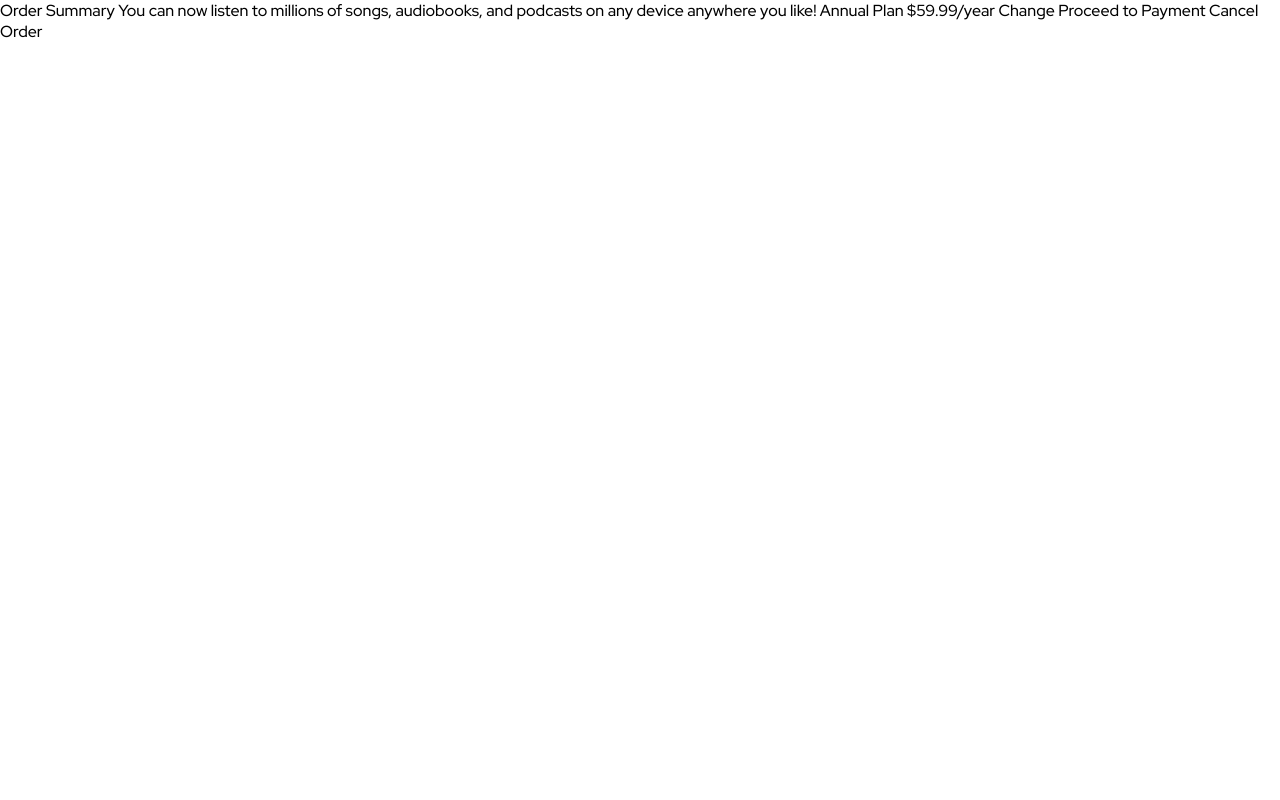
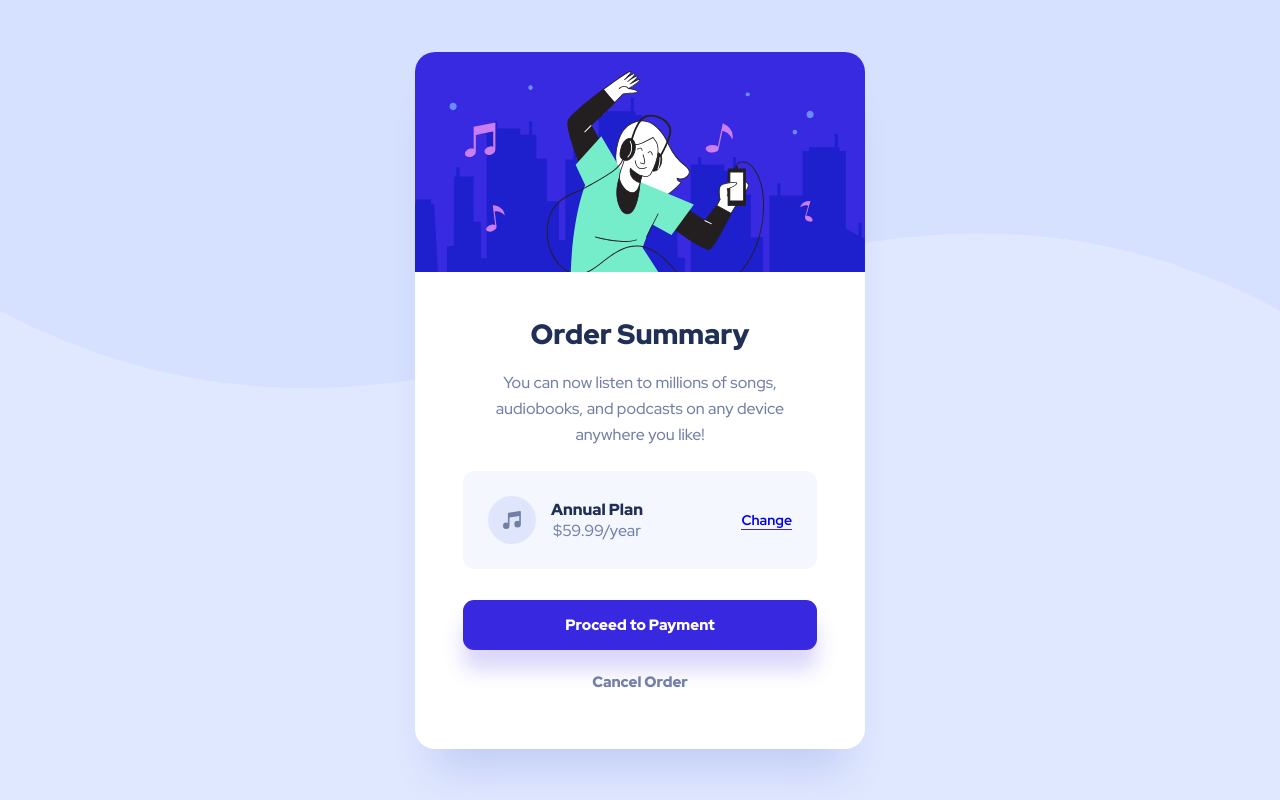
Before and after one commit to solvman/order-summary-component-main, a plain HTML site: page index.html in a window 1280 px wide. Drawn offline with Linux system fonts and the light colour scheme.

Commit message:
Project done

```diff
--- a/index.html
+++ b/index.html
@@ -19,8 +19,35 @@
     <title>Frontend Mentor | Order summary card</title>
   </head>
   <body>
-    Order Summary You can now listen to millions of songs, audiobooks, and
-    podcasts on any device anywhere you like! Annual Plan $59.99/year Change
-    Proceed to Payment Cancel Order
+    <main>
+      <div class="card">
+        <img
+          src="./images/illustration-hero.svg"
+          alt="girl dancing"
+          class="card__img"
+        />
+        <div class="card__content">
+          <h2 class="card__title">Order Summary</h2>
+          <p class="card__body">
+            You can now listen to millions of songs, audiobooks, and podcasts on
+            any device anywhere you like!
+          </p>
+          <div class="subscribe">
+            <img
+              src="./images/icon-music.svg"
+              alt="musical note icon"
+              class="subscribe__img"
+            />
+            <p class="subscribe__plan">
+              <strong class="subscribe__plan-title">Annual Plan</strong
+              ><br />$59.99/year
+            </p>
+            <a class="subscribe__change" href="#">Change</a>
+          </div>
+          <a href="#" class="btn btn--primary">Proceed to Payment</a>
+          <a href="#" class="btn btn--ghost">Cancel Order</a>
+        </div>
+      </div>
+    </main>
   </body>
 </html>
--- a/style.css
+++ b/style.css
@@ -1,12 +1,19 @@
 /* Variables */
 
 :root {
+  --clr-white-100: hsl(0, 100%, 100%);
+
   --clr-primary-100: hsl(225, 100%, 94%);
+  --clr-primary-500: hsl(245, 83%, 68%);
   --clr-primary-900: hsl(245, 75%, 52%);
 
   --clr-neutral-100: hsl(225, 100%, 98%);
   --clr-neutral-500: hsl(224, 23%, 55%);
   --clr-neutral-900: hsl(223, 47%, 23%);
+
+  --fw-500: 500;
+  --fw-700: 700;
+  --fw-900: 900;
 }
 
 /* Resets */
@@ -33,5 +40,144 @@ img {
 /* Styles  */
 
 body {
+  background-color: var(--clr-primary-100);
+  background-image: url("./images/pattern-background-mobile.svg");
+  background-repeat: no-repeat;
+  background-size: contain;
   font-family: "Red Hat Display", sans-serif;
+  padding: 1.5em;
+  height: 100vh;
+  display: flex;
+  justify-content: center;
+  align-items: center;
 }
+
+.btn {
+  display: block;
+  text-decoration: none;
+  margin-bottom: 0.5em;
+  font-weight: var(--fw-900);
+  border-radius: 11px;
+  padding: 0.9375rem 0;
+}
+
+.btn--primary {
+  color: var(--clr-white-100);
+  background-color: var(--clr-primary-900);
+  box-shadow: 0 20px 20px 0px rgba(56, 42, 225, 0.19);
+}
+
+.btn--primary:hover,
+.btn--primary:focus {
+  background-color: var(--clr-primary-500);
+}
+
+.btn--ghost {
+  color: var(--clr-neutral-500);
+}
+
+.btn--ghost:hover,
+.btn--ghost:focus {
+  color: var(--clr-neutral-900);
+}
+
+.card {
+  background-color: var(--clr-white-100);
+  border-radius: 20px;
+  color: var(--clr-neutral-500);
+  font-size: 0.9375rem;
+  min-width: 327px;
+  min-height: 567px;
+  max-width: 450px;
+  max-height: 697px;
+  overflow: hidden;
+  box-shadow: 0 40px 40px -20px rgba(13, 48, 189, 0.15);
+}
+
+.card__content {
+  text-align: center;
+  padding: 1em 1.5em;
+}
+
+.card__title,
+.subscribe__plan-title {
+  color: var(--clr-neutral-900);
+  font-weight: var(--fw-900);
+}
+
+.card__title {
+  margin-top: 0.15em;
+  padding: 0.5em;
+  font-size: 1.375rem;
+}
+
+.card__body {
+  padding: 0.5rem 0.5rem 1.65rem;
+  line-height: 1.6;
+}
+
+.subscribe {
+  padding: 1em;
+  margin-bottom: 1.85em;
+  background-color: var(--clr-neutral-100);
+  border-radius: 11px;
+  display: flex;
+  align-items: center;
+  gap: 1em;
+}
+
+.subscribe__plan,
+.subscribe__plan-title {
+  font-size: 0.875rem;
+}
+
+.subscribe__change {
+  margin-left: auto;
+  text-decoration: none;
+  font-size: 0.8125rem;
+  font-weight: var(--fw-700);
+  border-bottom: 1px solid var(--clr-primary-900);
+}
+
+.subscribe__change:hover,
+.subscribe__change:focus {
+  color: var(--clr-primary-500);
+  border: none;
+}
+
+@media (min-width: 500px) {
+  body {
+    background-image: url("./images/pattern-background-desktop.svg");
+  }
+
+  /* .card {
+    width: 80%;
+  } */
+  .card__content {
+    padding: 1.6rem 3rem 3rem;
+  }
+
+  .card__title {
+    padding-bottom: 0.5675rem;
+    font-size: 1.75rem;
+  }
+
+  .card__body {
+    font-size: 1rem;
+    padding-bottom: 1.5rem;
+  }
+
+  .subscribe {
+    padding: 1.5625rem;
+    margin-bottom: 1.925rem;
+  }
+
+  .subscribe__plan,
+  .subscribe__plan-title {
+    font-size: 1rem;
+  }
+
+  .subscribe__change {
+    font-size: 0.875rem;
+  }
+}
```
